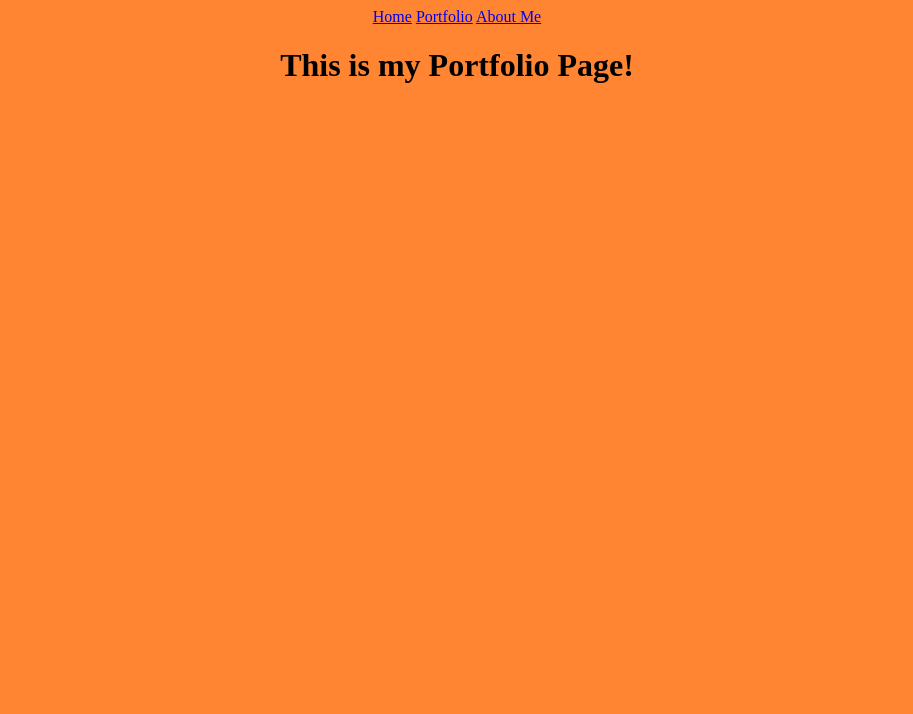
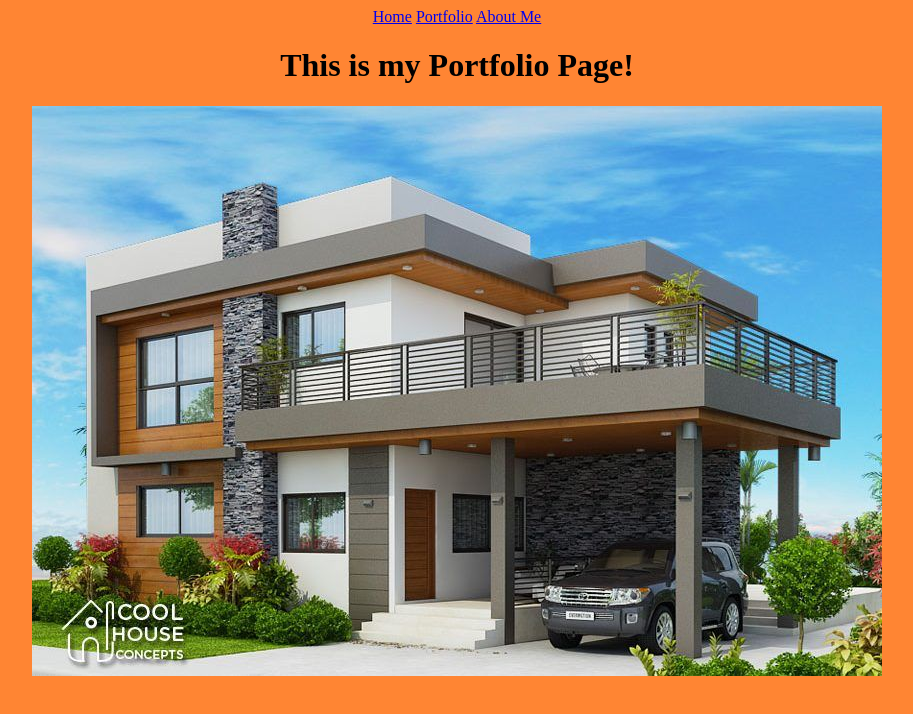
Before and after one commit to Joshua193/Khalil-pharoah-, a plain HTML site: page portfolio.html in a window 1280 px wide. Shown: the whole page, without its empty margins (183-1096 px from the left). Drawn offline with Linux system fonts and the light colour scheme.

Commit message:
Update portfolio.html

```diff
--- a/portfolio.html
+++ b/portfolio.html
@@ -11,7 +11,7 @@
     <a href="portfolio.html">Portfolio</a>
     <a href="aboutme.html">About Me</a>
     <h1>This is my Portfolio Page!</h1>
-
+ <img src="Website\Resourcess\My House.jpg"
 
 
 
```
